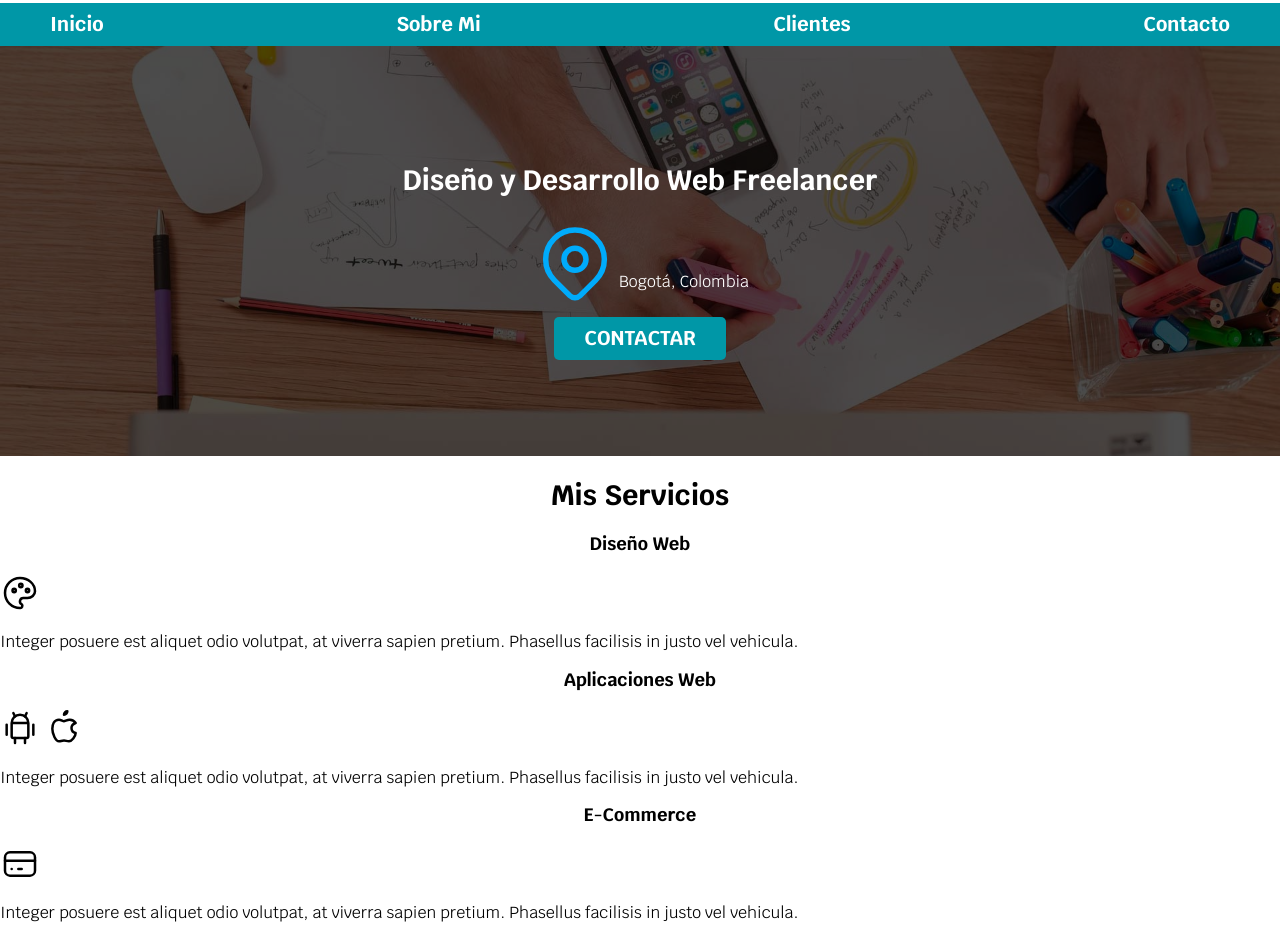
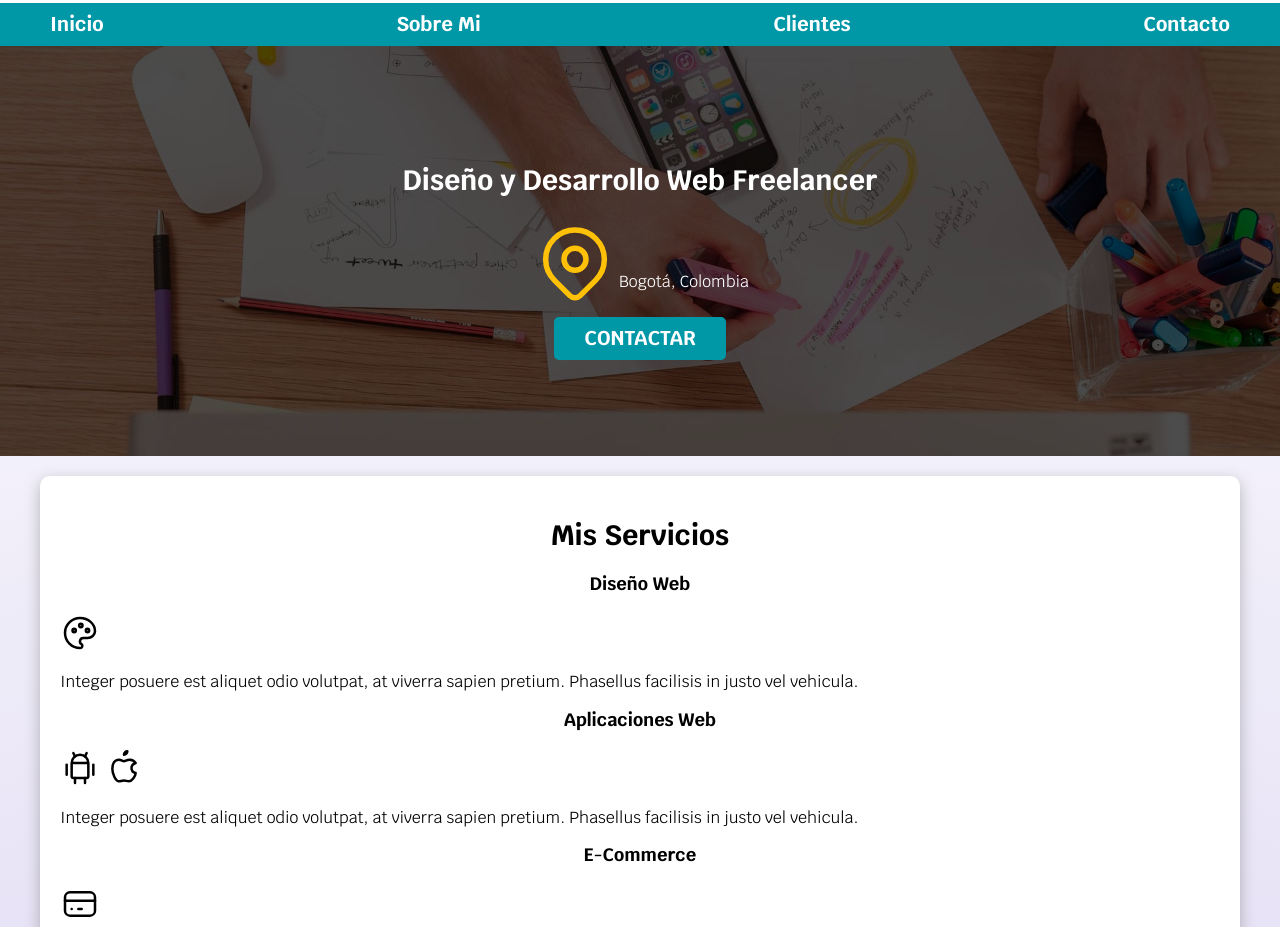
Before and after one commit to r0odr1/freelancer-site, a plain HTML site: page index.html in a window 1280 px wide. Shown: the part 92-1019 px from the top of the page. Drawn offline with Linux system fonts and the light colour scheme.

Commit message:
styles main

```diff
--- a/css/styles.css
+++ b/css/styles.css
@@ -3,7 +3,8 @@
   --black: #212121;
   --primary: #ffc107;
   --secundary: #0097A7;
-  --grey: #757575
+  --grey: #757575;
+  --light-grey: #DFD9F3
 }
 
 /* Globales */
@@ -19,8 +20,8 @@ html {
 body {
   font-size: 16px; /* 1rem = 10px*/
   font-family: 'Krub', sans-serif;
+  background-image: linear-gradient(to top, var(--light-grey) 0%, var(--white) 100%);
 }
-
 
 .container {
   max-width: 120rem;
@@ -45,6 +46,13 @@ body {
   .button {
     width: auto;
   }
+}
+
+.shade {
+  box-shadow: 0px 5px 15px 0px rgba(112,112,112,0.48);
+  background-color: var(--white);
+  padding: 2rem;
+  border-radius: 1rem;
 }
 
 /* Tipografia */
@@ -110,6 +118,7 @@ h1, h2, h3 {
   background-size: cover;
   height: 410px;
   position: relative;
+  margin-bottom: 2rem;
 }
 
 .container-hero {
--- a/index.html
+++ b/index.html
@@ -31,7 +31,7 @@
         <h2>Diseño y Desarrollo Web Freelancer</h2>
 
         <div class="ubication">
-          <svg xmlns="http://www.w3.org/2000/svg" class="icon icon-tabler icon-tabler-map-pin" width="88" height="88" viewBox="0 0 24 24" stroke-width="1.5" stroke="#00abfb" fill="none" stroke-linecap="round" stroke-linejoin="round">
+          <svg xmlns="http://www.w3.org/2000/svg" class="icon icon-tabler icon-tabler-map-pin" width="88" height="88" viewBox="0 0 24 24" stroke-width="1.5" stroke="#ffc107" fill="none" stroke-linecap="round" stroke-linejoin="round">
             <path stroke="none" d="M0 0h24v24H0z" fill="none"/>
             <path d="M9 11a3 3 0 1 0 6 0a3 3 0 0 0 -6 0" />
             <path d="M17.657 16.657l-4.243 4.243a2 2 0 0 1 -2.827 0l-4.244 -4.243a8 8 0 1 1 11.314 0z" />
@@ -44,7 +44,7 @@
 
     </section>
 
-    <main>
+    <main class="container shade">
       <h2>Mis Servicios</h2>
 
       <section>
```
